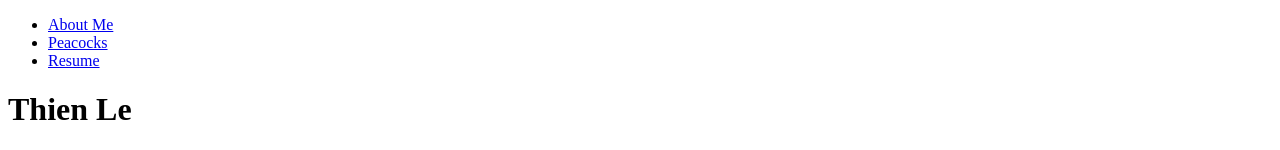
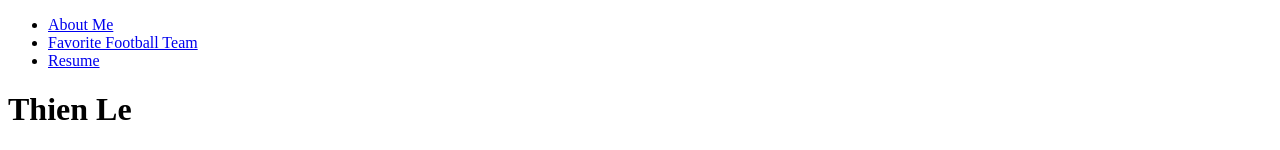
Before and after one commit to Zurihaa/ITMD361-Project2, a plain HTML site: page resume.html in a window 1280 px wide. Shown: the top 150 px of the page. Drawn offline with Linux system fonts and the light colour scheme.

Commit message:
Update typo fixed

```diff
--- a/resume.html
+++ b/resume.html
@@ -9,7 +9,7 @@
       <nav>
         <ul>
           <li><a href="aboutme.html">About Me</a></li>
-          <li><a href="FavFootballTeam.html">Peacocks</a></li>
+          <li><a href="FavFootballTeam.html">Favorite Football Team</a></li>
           <li><a href="resume.html">Resume</a></li>
         </ul>
       </nav>
```
